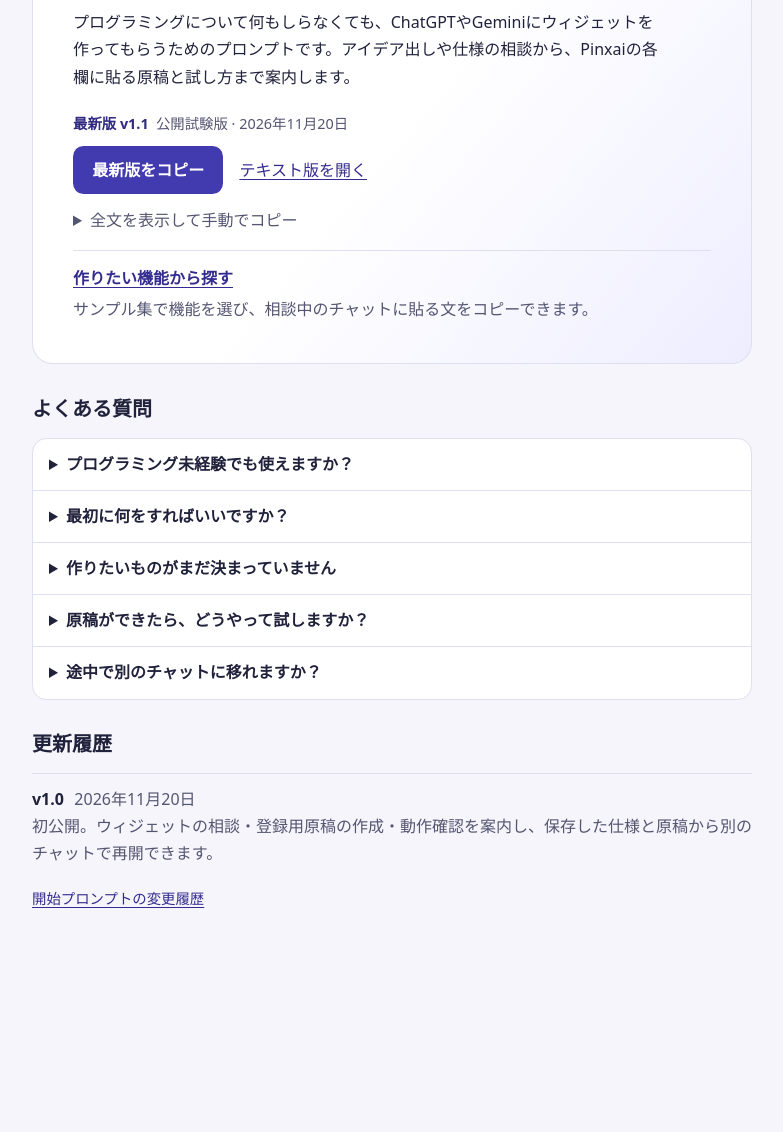
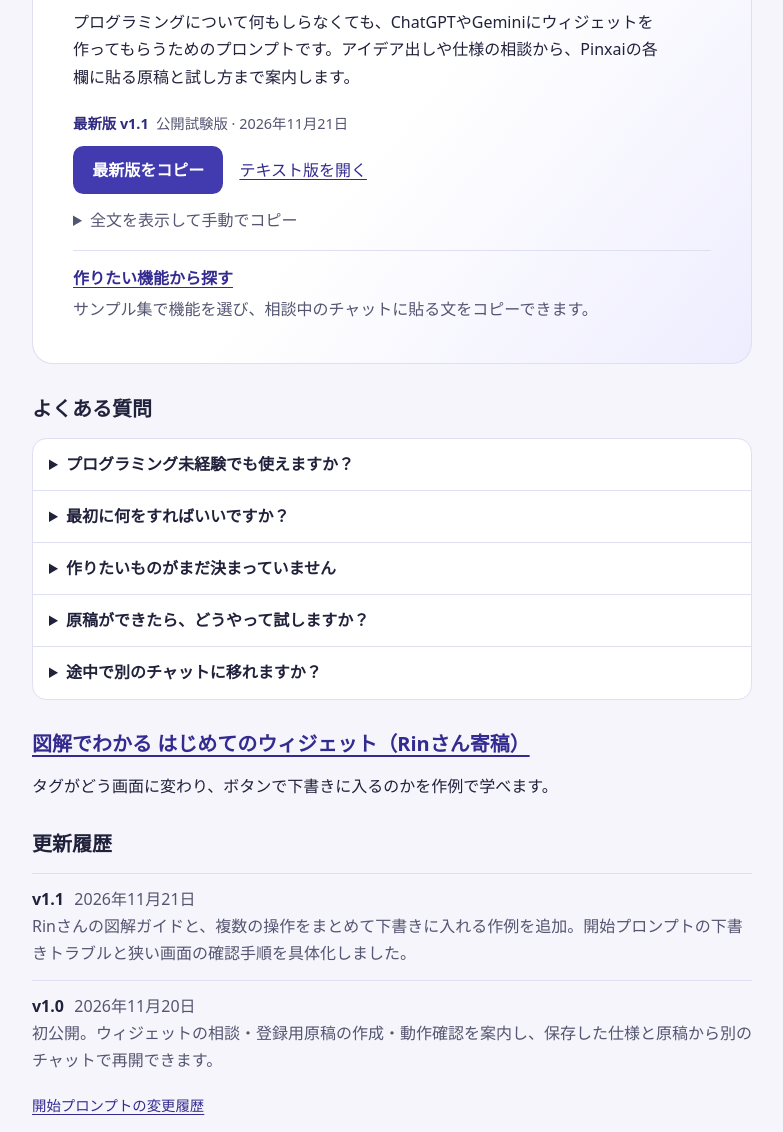
Before and after one commit to munn-nnuw/pinxai-widget-workshop, a plain HTML site: page index.html in a window 1280 px wide. Shown: the part 168-1300 px from the top of the page, without its empty margins (248-1031 px from the left). Before the commit the page ends 1128 px from the top, so only its background shows below. Drawn offline with Linux system fonts and the light colour scheme.

Commit message:
トップに寄稿ガイドの入口とv1.1の更新履歴を掲載

```diff
--- a/index.html
+++ b/index.html
@@ -134,7 +134,7 @@
     <header class="hero">
       <h1>Pinxai ウィジェット相談室</h1>
       <p class="lead">プログラミングについて何もしらなくても、ChatGPTやGeminiにウィジェットを作ってもらうためのプロンプトです。アイデア出しや仕様の相談から、Pinxaiの各欄に貼る原稿と試し方まで案内します。</p>
-      <p class="meta"><strong>最新版 <span id="prompt-version">v1.0</span></strong><span>公開試験版 · <time datetime="2026-11-20">2026年11月20日</time></span></p>
+      <p class="meta"><strong>最新版 <span id="prompt-version">v1.1</span></strong><span>公開試験版 · <time datetime="2026-11-21">2026年11月21日</time></span></p>
       <div class="actions">
         <button class="copy" id="copy-prompt" type="button" disabled>最新版をコピー</button>
         <a href="./start-prompt.txt">テキスト版を開く</a>
@@ -178,9 +178,18 @@
       </div>
     </section>
 
+    <section class="section" aria-labelledby="guide-title">
+      <h2 id="guide-title"><a href="./first-widget.html">図解でわかる はじめてのウィジェット（Rinさん寄稿）</a></h2>
+      <p>タグがどう画面に変わり、ボタンで下書きに入るのかを作例で学べます。</p>
+    </section>
+
     <section class="section" aria-labelledby="changes-title">
       <h2 id="changes-title">更新履歴</h2>
       <ol class="changes">
+        <li>
+          <h3>v1.1 <time datetime="2026-11-21">2026年11月21日</time></h3>
+          <p>Rinさんの図解ガイドと、複数の操作をまとめて下書きに入れる作例を追加。開始プロンプトの下書きトラブルと狭い画面の確認手順を具体化しました。</p>
+        </li>
         <li>
           <h3>v1.0 <time datetime="2026-11-20">2026年11月20日</time></h3>
           <p>初公開。ウィジェットの相談・登録用原稿の作成・動作確認を案内し、保存した仕様と原稿から別のチャットで再開できます。</p>
```
